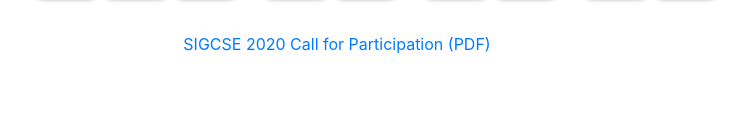
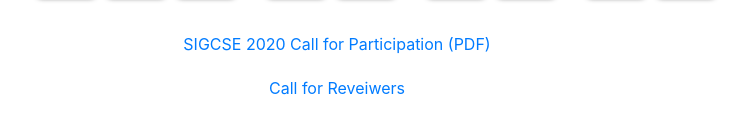
Before and after one commit to sigcsets/sigcse2020, a Jekyll site: the page built from index.md, in a window 1280 px wide. Shown: the part 212-346 px from the top of the page, without its empty margins (303-1056 px from the left). Built offline with Jekyll 4.4.1, drawn with Linux system fonts in a browser that asks for light colours.

Commit message:
Fixed link.

```diff
--- a/index.md
+++ b/index.md
@@ -25,6 +25,14 @@ layout: default
     </a>
   </div>
 </div>
+<div class = "row justify-content-center" style = "margin-top: 20px;">
+  <div class = "col text-center">
+    <a href = "{{ site.data.links.call_for_reviewers }}">
+      Call for Reveiwers
+    </a>
+  </div>
+</div>
+
 
 
 
```
